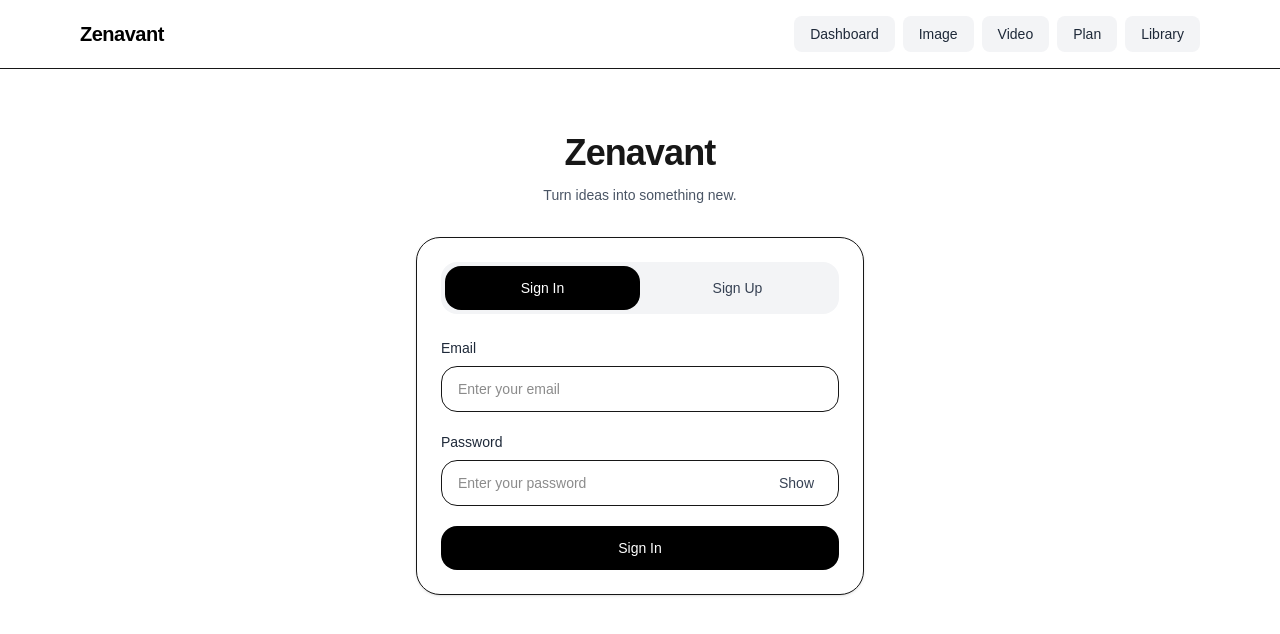
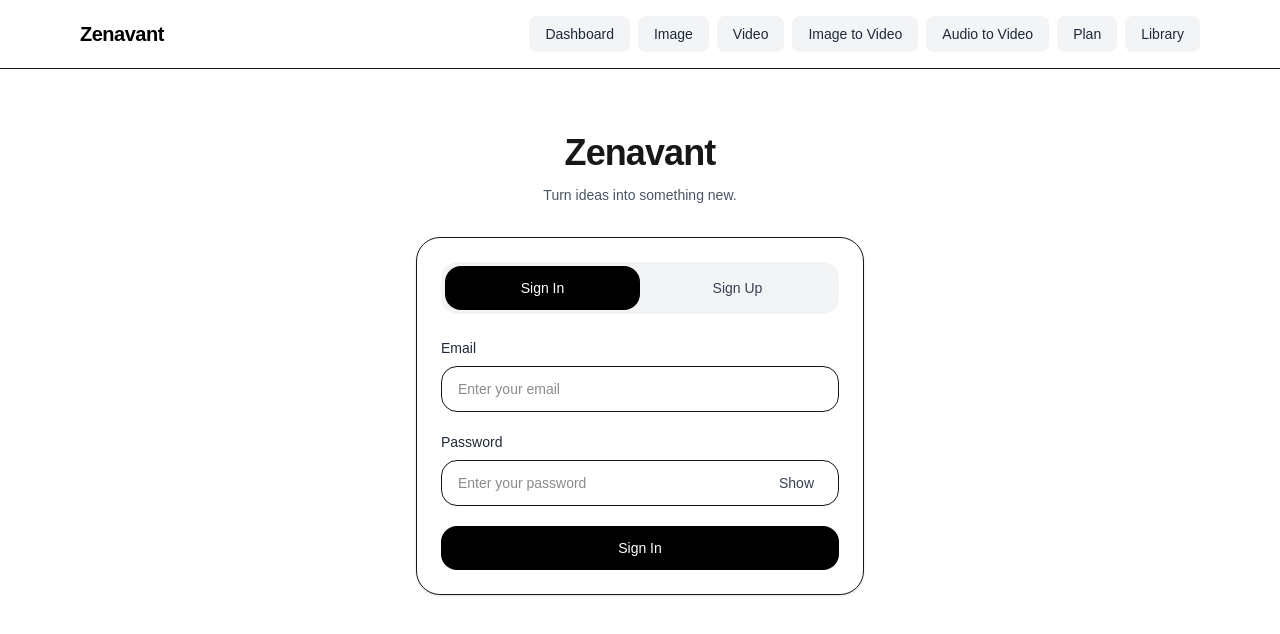
Before and after one commit to tamalock57/zenavant, a Next.js app: page / in a window 1280 px wide. Shown: the top 634 px of the page. Built offline with nearby package versions, Linux system fonts and the light colour scheme; no server answers.

Commit message:
Expose Image to Video and Audio to Video tools in navbar and dashboard

```diff
--- a/app/components/Navbar.tsx
+++ b/app/components/Navbar.tsx
@@ -7,6 +7,8 @@
   { href: "/dashboard", label: "Dashboard" },
   { href: "/tools/image-maker", label: "Image" },
   { href: "/tools/video-maker", label: "Video" },
+  { href: "/tools/image-to-video", label: "Image to Video" },
+  { href: "/tools/audio-to-video", label: "Audio to Video" },
   { href: "/tools/turn-thought-into-plan", label: "Plan" },
   { href: "/tools/library", label: "Library" },
 ];
--- a/app/dashboard/page.tsx
+++ b/app/dashboard/page.tsx
@@ -14,9 +14,21 @@
   },
   {
     title: "Video Maker",
-    description: "Create videos from prompts or media.",
+    description: "Create videos from prompts.",
     href: "/tools/video-maker",
     cta: "Open Video Maker",
+  },
+  {
+    title: "Image to Video",
+    description: "Upload an image and turn it into motion.",
+    href: "/tools/image-to-video",
+    cta: "Open Image to Video",
+  },
+  {
+    title: "Audio to Video",
+    description: "Upload audio and build a video around it.",
+    href: "/tools/audio-to-video",
+    cta: "Open Audio to Video",
   },
   {
     title: "Plan Tool",
@@ -35,13 +47,11 @@
 export default function DashboardPage() {
   const router = useRouter();
 
-  // ✅ LOGOUT FUNCTION (button uses this)
   async function handleLogout() {
     await supabase.auth.signOut();
     router.push("/");
   }
 
-  // ✅ PROTECT DASHBOARD
   useEffect(() => {
     async function checkUser() {
       const {
@@ -60,9 +70,7 @@
     <main className="mx-auto max-w-5xl px-4 py-8">
       <div className="mb-8 flex items-center justify-between">
         <div>
-          <h1 className="text-4xl font-semibold tracking-tight">
-            Dashboard
-          </h1>
+          <h1 className="text-4xl font-semibold tracking-tight">Dashboard</h1>
           <p className="mt-3 text-base text-gray-600">
             Choose a tool and start creating.
           </p>
```
